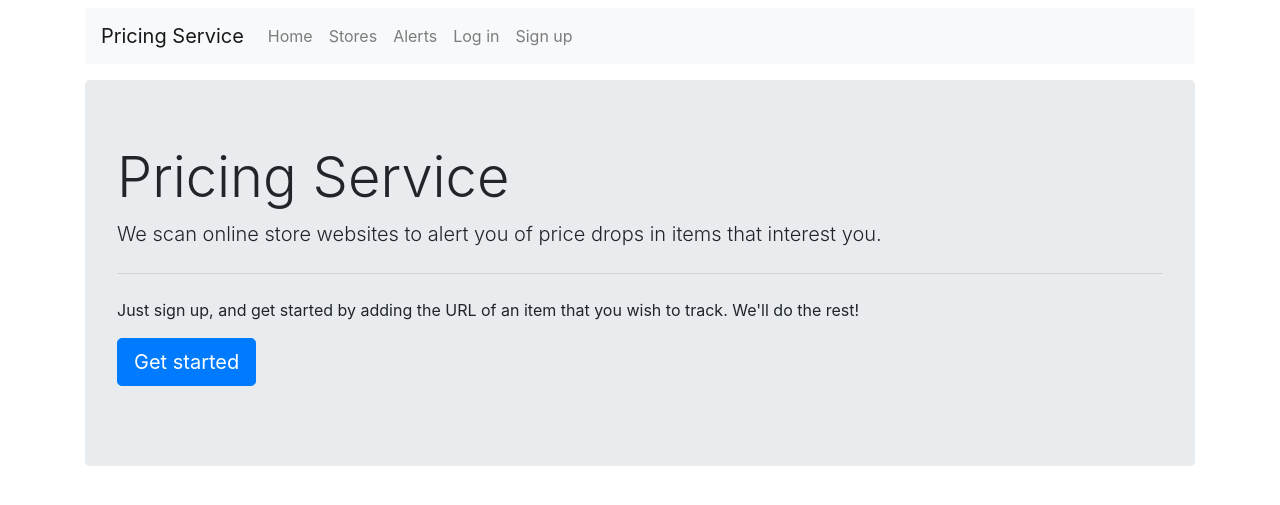
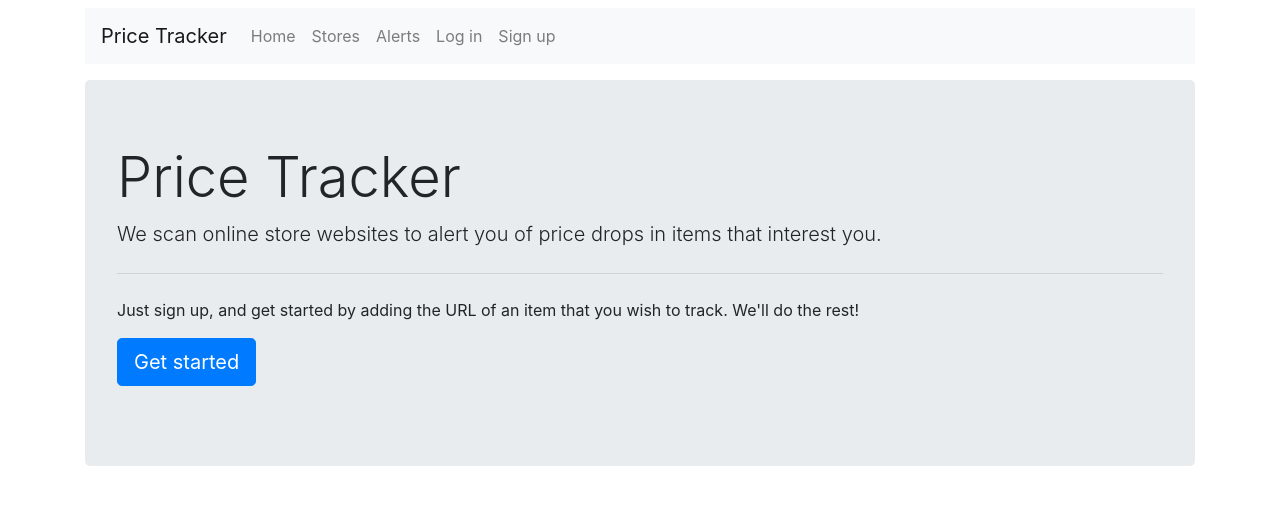
Before and after one commit to sxw1/E-Commerce-Price-Tracker, a Flask app: page / in a window 1280 px wide. Shown: the top 505 px of the page. Run offline with Flask 2, Linux system fonts and the light colour scheme; some libraries are stand-ins or nearby versions.

Commit message:
"html revision and jsonify strings"

```diff
--- a/templates/base.html
+++ b/templates/base.html
@@ -10,7 +10,7 @@
 <body>
     <div class="content container mt-2">
         <nav class="navbar navbar-expand-lg navbar-light bg-light mb-3">
-            <a class="navbar-brand" href="#">Pricing Service</a>
+            <a class="navbar-brand" href="#">Price Tracker</a>
             <button class="navbar-toggler" type="button" data-toggle="collapse" data-target="#navbarNavAltMarkup" aria-controls="navbarNavAltMarkup" aria-expanded="false" aria-label="Toggle navigation">
                 <span class="navbar-toggler-icon"></span>
             </button>
--- a/templates/home.html
+++ b/templates/home.html
@@ -1,7 +1,7 @@
 {% extends "base.html" %}
 {% block content %}
     <div class="jumbotron">
-        <h1 class="display-4">Pricing Service</h1>
+        <h1 class="display-4">Price Tracker</h1>
         <p class="lead">We scan online store websites to alert you of price drops in items that interest you.</p>
         <hr class="my-4">
         <p>Just sign up, and get started by adding the URL of an item that you wish to track. We'll do the rest!</p>
```
